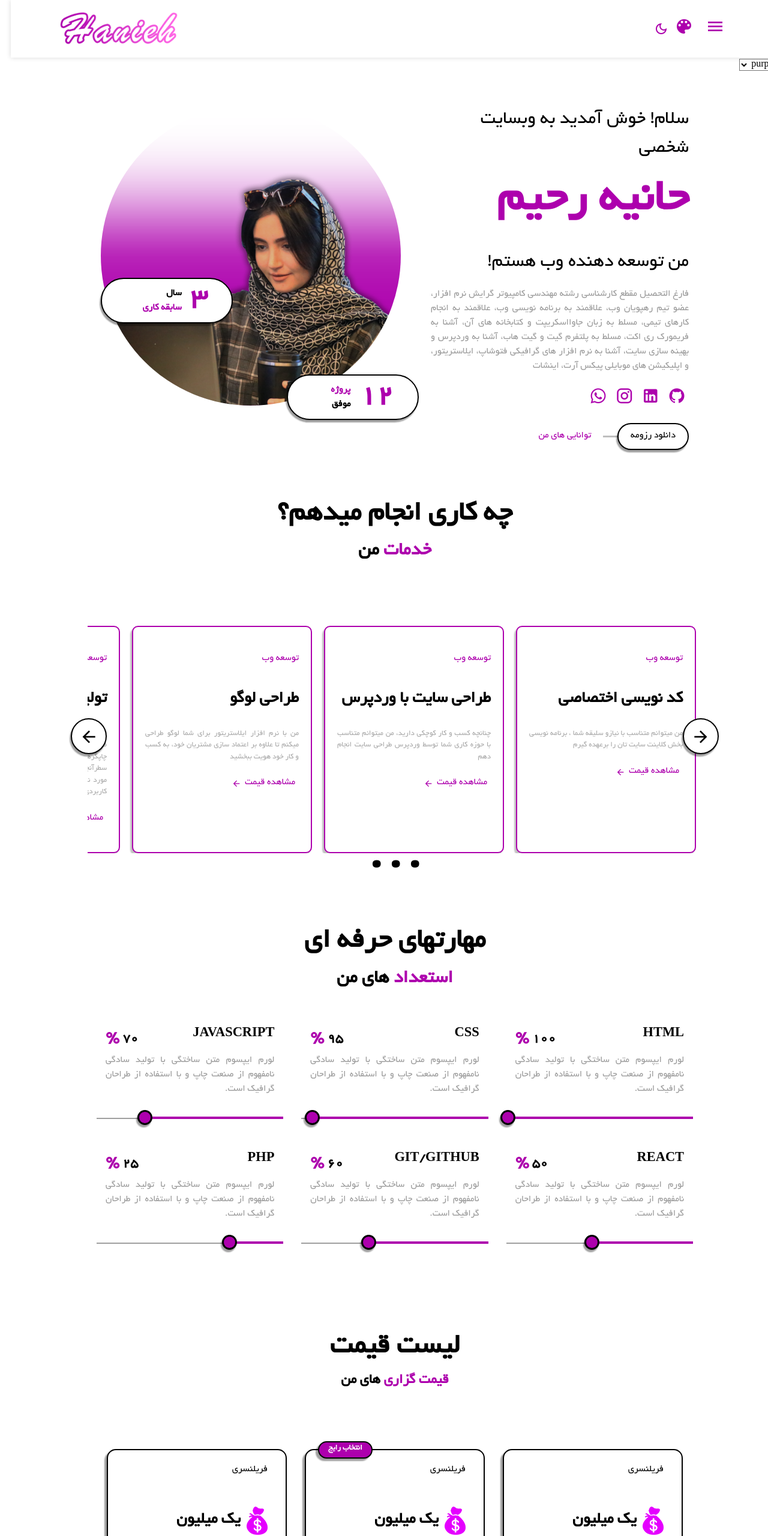
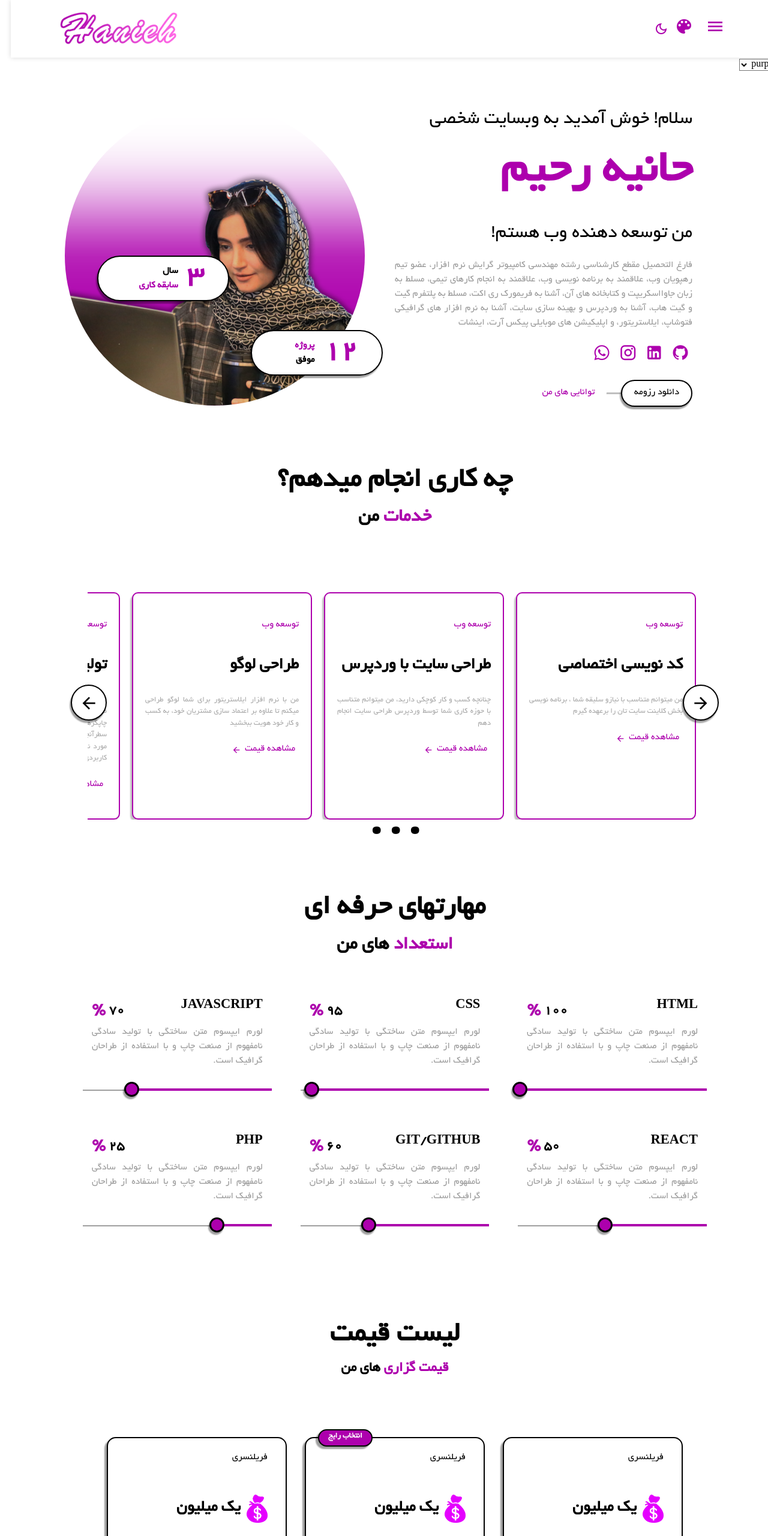
Before and after one commit to haniehhr1999/personal-site, a plain HTML site: page index.html in a window 1280 px wide. Shown: the top 2560 px of the page at 60% size. Drawn offline with nearby package versions, Linux system fonts and the light colour scheme.

Commit message:
responsive- part1

```diff
--- a/index.html
+++ b/index.html
@@ -58,7 +58,10 @@
             <i class="mdi mdi-whatsapp banafsh-color-md"></i>
         </div>
     </div>
-    <div class="general-introduction d-flex  ">
+    <div class="general-introduction col-12 px-5 pb-5">
+        <div class="px-lg-5 pb-lg-5 px-md-4">
+            <div class="px-lg-5 px-md-4 d-flex flex-wrap justify-content-center">
+                <div class="col-6 col-sm-12 col-md-6">
                     <div class="general-right">
                         <p class="general-txt text-black">سلام! خوش آمدید به وبسایت شخصی </p>
                         <h1 class="banafsh-color-md">حانیه رحیم</h1>
@@ -76,8 +79,10 @@
                             <hr>
                         </div>
                     </div>
+                </div>
+                <div class="col-6 col-sm-12 col-md-6">
                     <div class="general-left">
-            <img src="assets/ax-purple.png" alt="" width="500px">
+                        <img src="assets/ax-purple.png" alt="" width="500px" class="mypic">
                         <div class="container-btn con1 d-inline-flex bg-white">
                             <div class="conleft">
                                 <span class="nums banafsh-color-md">3</span>
@@ -94,6 +99,9 @@
                             <div class="conright">
                                 <span class="banafsh-color-md">پروژه</span> <br>
                                 <span class="text-black">موفق</span>
+                            </div>
+                        </div>
+                    </div>
                 </div>
             </div>
         </div>
@@ -182,9 +190,10 @@
             <span class="banafsh-color-md">استعداد</span>
             <span class="text-black">های من</span>
         </p>
-        <div class="professional-gp">
-            <div class="box-up d-flex">
-                <div class="box-talent">
+        <div class="professional-gp px-5">
+            <div class="box-up d-flex flex-wrap justify-content-center px-5">
+                <div class="col-4 col-sm-12 col-md-3 col-lg-4 p-4">
+                    <div class="box-talent position-relative ">
                         <div class="gp-title d-flex justify-content-between">
                             <span class="onvan text-black">HTML</span>
                             <div class="percent">
@@ -196,7 +205,9 @@
                         <div class="circles-prof circle1 bgd-banafsh-md"></div>
                         <div class="line line1 brdr-banafsh-md"></div>
                     </div>
-                <div class="box-talent">
+                </div>
+                <div class="col-4 col-sm-12 col-md-3 col-lg-4 p-4">
+                    <div class="box-talent position-relative ">
                         <div class="gp-title d-flex justify-content-between">
                             <span class="onvan text-black">CSS</span>
                             <div class="percent">
@@ -208,7 +219,9 @@
                         <div class="circles-prof circle2 bgd-banafsh-md"></div>
                         <div class="line line2 brdr-banafsh-md"></div>
                     </div>
-                <div class="box-talent">
+                </div>
+                <div class="col-4 col-sm-12 col-md-3 col-lg-4 p-4">
+                    <div class="box-talent position-relative ">
                         <div class="gp-title d-flex justify-content-between">
                             <span class="onvan text-black">JAVASCRIPT</span>
                             <div class="percent">
@@ -221,8 +234,8 @@
                         <div class="line line3 brdr-banafsh-md"></div>
                     </div>
                 </div>
-            <div class="box-down d-flex">
-                <div class="box-talent">
+                <div class="col-4 col-sm-12 col-md-3 col-lg-4 p-4">
+                    <div class="box-talent position-relative ">
                         <div class="gp-title d-flex justify-content-between">
                             <span class="onvan text-black">REACT</span>
                             <div class="percent">
@@ -234,7 +247,9 @@
                         <div class="circles-prof circle4 bgd-banafsh-md"></div>
                         <div class="line line4 brdr-banafsh-md"></div>
                     </div>
-                <div class="box-talent">
+                </div>
+                <div class="col-4 col-sm-12 col-md-3 col-lg-4 p-4">
+                    <div class="box-talent position-relative ">
                         <div class="gp-title d-flex justify-content-between">
                             <span class="onvan text-black">GIT/GITHUB</span>
                             <div class="percent">
@@ -246,7 +261,9 @@
                         <div class="circles-prof circle5 bgd-banafsh-md"></div>
                         <div class="line line5 brdr-banafsh-md"></div>
                     </div>
-                <div class="box-talent">
+                </div>
+                <div class="col-4 col-sm-12 col-md-3 col-lg-4 p-4">
+                    <div class="box-talent position-relative ">
                         <div class="gp-title d-flex justify-content-between">
                             <span class="onvan text-black">PHP</span>
                             <div class="percent">
@@ -261,14 +278,15 @@
                 </div>
             </div>
         </div>
+    </div>
     <div class="pricing">
         <h2 class="text-center text-black">لیست قیمت </h2>
         <p class="text-center para1">
             <span class="banafsh-color-md">قیمت گزاری</span>
             <span class="text-black">های من</span>
         </p>
-        <div class="price-gp d-flex justify-content-center">
-            <div class="box-price bg-white">
+        <div class="price-gp d-flex flex-wrap justify-content-center">
+            <div class="box-price col-4 col-sm-12 bg-white">
                 <span class="text-black">فریلنسری</span>
                 <div class="gp-title-price d-flex align-items-center">
                     <img src="assets/cash.png" alt="" width="35px">
@@ -293,7 +311,7 @@
                     <button class="btn-proj bgd-banafsh-md">شروع پروژه</button>
                 </div>
             </div>
-            <div class="box-price blaack bg-white">
+            <div class="box-price col-4 col-sm-12 blaack bg-white">
                 <div class="popular bgd-banafsh-md">انتخاب رایج</div>
                 <span class="text-black">فریلنسری</span>
                 <div class="gp-title-price d-flex align-items-center">
@@ -319,7 +337,7 @@
                     <button class="btn-proj bgd-banafsh-md">شروع پروژه</button>
                 </div>
             </div>
-            <div class="box-price bg-white">
+            <div class="box-price col-4 col-sm-12 bg-white">
                 <span class="text-black">فریلنسری</span>
                 <div class="gp-title-price d-flex align-items-center">
                     <img src="assets/cash.png" alt="" width="35px">
@@ -460,7 +478,7 @@
             </div>
         </div>
     </div>
-    <footer class="d-flex justify-content-between p-5 align-items-center">
+    <footer class="d-flex justify-content-between p-5 align-items-center bgd-banafsh-md">
         <p>
             <span>توسعه به عهده ی</span>
             <span style="color: #e100e1;">حانیه</span>
--- a/script.js
+++ b/script.js
@@ -224,22 +224,22 @@ mdi6.addEventListener('click' , function(){
 })
 
 // dark mode & light mode ==========================================================================
-var moon = document.querySelector('.moon')
-var sun = document.querySelector('.sun')
-var me = document.querySelector('.general-left img')
-var myLogo = document.querySelector('.header-left img')
-var select = document.querySelector('select')
+const moon = document.querySelector('.moon')
+const sun = document.querySelector('.sun')
+const me = document.querySelector('.general-left img')
+const myLogo = document.querySelector('.header-left img')
+const select = document.querySelector('select')
 
-var banafshMedium = document.querySelectorAll('.banafsh-color-md')
-var textBlack = document.querySelectorAll('.text-black')
-var bgLight = document.querySelectorAll('.bg-white')
-var bgBanafshMd = document.querySelectorAll('.bgd-banafsh-md')
-var brdrBanafshMd = document.querySelectorAll('.brdr-banafsh-md')
-var chooseColor = document.querySelectorAll('.choose-color')
-var options = document.querySelectorAll('option')
-var corrects = document.querySelectorAll('.list-unstyled img')
-var cashs = document.querySelectorAll('.gp-title-price img')
-var hovers = document.querySelectorAll('.hovers')
+const banafshMedium = document.querySelectorAll('.banafsh-color-md')
+const textBlack = document.querySelectorAll('.text-black')
+const bgLight = document.querySelectorAll('.bg-white')
+const bgBanafshMd = document.querySelectorAll('.bgd-banafsh-md')
+const brdrBanafshMd = document.querySelectorAll('.brdr-banafsh-md')
+const chooseColor = document.querySelectorAll('.choose-color')
+const options = document.querySelectorAll('option')
+const corrects = document.querySelectorAll('.list-unstyled img')
+const cashs = document.querySelectorAll('.gp-title-price img')
+const hovers = document.querySelectorAll('.hovers')
 
 function changMoon() {
     if (select.value == 'blue') {
@@ -755,4 +755,33 @@ sun.addEventListener('click' , function(){
         changSun()
     })
 })
-console.log("2" - "1");
+////////////////////////////////////////////////////////////////////////////////
+// fore change moon &&&&&&&&&&&&&&&&&&&&&&&&&&&&&&&&&&&&&&&&&&&&&&
+// function forHovers(addClass){
+//     const arrayRemoveMd = ['bgd-banafsh-md' , 'bgd-pink-md', 'bgd-red-md', 'bgd-blue-md','bgd-yellow-md' ,'bgd-green-md']
+//     const arrayRemoveLit = ['bgd-pink-lit' , 'bgd-yellow-lit', 'bgd-green-lit','bgd-red-lit' , 'bgd-banafsh-lit']
+
+//     hovers.forEach(itemHover => {
+//         itemHover.addEventListener('mouseenter' , function(){
+//             itemHover.classList.add(addClass)
+//             itemHover.classList.remove('bgd-dark')
+//             arrayRemoveLit.forEach(itemArrayRemoveLit => {
+//                 itemHover.classList.remove(itemArrayRemoveLit)
+//             });
+//             console.log(arrayRemoveLit);
+//             arrayRemoveMd.forEach(itemArrayRemoveMd => {
+//                 itemHover.classList.remove(itemArrayRemoveMd)
+//             });
+//         })
+//         itemHover.addEventListener('mouseleave' , function(){
+//             itemHover.classList.add('bgd-dark')
+//             itemHover.classList.remove('bg-white')
+//             arrayRemoveLit.push(addClass)
+//             console.log(arrayRemoveLit);
+//             arrayRemoveMd.forEach(itemArrayRemoveMd => {
+//                 itemHover.classList.remove(itemArrayRemoveMd)
+//             });
+//         })
+//     });
+// }
+// forHovers('bgd-red-lit')
--- a/style.css
+++ b/style.css
@@ -17,9 +17,6 @@ h1{
     height: 80px;
     width: 80px;
 }
-.general-introduction{
-    padding: 0 150px 80px 150px;
-}
 .general-txt{
     font-size: 2rem;
 }
@@ -29,10 +26,6 @@ h1{
     transition: 0.5s;
     cursor: pointer;
 }
-/* .general-icons i:hover{
-    transform: scale(1.5);
-    color: #8a2296;
-} */
 .grey{
     color: rgb(156, 156, 156);
     text-align: justify;
@@ -56,51 +49,6 @@ h1{
     border-radius: 50px;
     margin-left: 20px;
 }
-/* .general-btns button.bgd-dark{
-    color: ;
-    background-color: ;
-}
-.general-btns button.bg-white{
-    color: ;
-    background-color: ;
-} */
-/* .btn-nonbrdr.banafsh-color-md + .btn-brdr{
-    background-color: #fff;
-}
-.btn-nonbrdr.blue-color-md + .btn-brdr{
-    background-color: #fff;
-}
-.btn-nonbrdr.yellow-color-md + .btn-brdr{
-    background-color: #fff;
-}
-.btn-nonbrdr.red-color-md + .btn-brdr{
-    background-color: #fff;
-}
-.btn-nonbrdr.green-color-md + .btn-brdr{
-    background-color: #fff;
-}
-.btn-nonbrdr.pink-color-md + .btn-brdr{
-    background-color: #fff;
-}
-
-.btn-nonbrdr.banafsh-color-md + .btn-brdr:hover{
-    background-color: #AD00AD;
-}
-.btn-nonbrdr.blue-color-md + .btn-brdr:hover{
-    background-color: #AD00AD;
-}
-.btn-nonbrdr.yellow-color-md + .btn-brdr:hover{
-    background-color: #AD00AD;
-}
-.btn-nonbrdr.red-color-md + .btn-brdr:hover{
-    background-color: #AD00AD;
-}
-.btn-nonbrdr.green-color-md + .btn-brdr:hover{
-    background-color: #AD00AD;
-}
-.btn-nonbrdr.pink-color-md + .btn-brdr:hover{
-    background-color: #AD00AD;
-} */
 .btn-brdr{
     border: 2px solid #000;
     background-color: white;
@@ -168,30 +116,6 @@ h1{
     background: #AD00AD;
     border-radius: 10px;
 }
-/* .btn-nonbrdr.banafsh-color-md + ::-webkit-scrollbar-thumb{
-    background: #AD00AD;
-    border-radius: 10px;
-}
-.btn-nonbrdr.blue-color-md + ::-webkit-scrollbar-thumb{
-    background: #1400c4;
-    border-radius: 10px;
-}
-.btn-nonbrdr.yellow-color-md + ::-webkit-scrollbar-thumb{
-    background: #ffd900;
-    border-radius: 10px;
-}
-.btn-nonbrdr.red-color-md + ::-webkit-scrollbar-thumb{
-    background: #af0000;
-    border-radius: 10px;
-}
-.btn-nonbrdr.green-color-md + ::-webkit-scrollbar-thumb{
-    background: #3a8b00;
-    border-radius: 10px;
-}
-.btn-nonbrdr.pink-color-md + ::-webkit-scrollbar-thumb{
-    background: #ff00aa;
-    border-radius: 10px;
-} */
 /* for header ============================================= */
 header{
     padding: 20px 80px;
@@ -253,14 +177,10 @@ header.bg-white{
     cursor: pointer;
     transition: 0.5s;
 }
-/* .mdi-close:hover{
-    color: #d510eb;
-} */
 .social-media{
     margin-right: 80px;
 }
 .social-media i{
-    /* color: #d510eb; */
     font-size: 2rem;
     cursor: pointer;
     margin-left: 10px;
@@ -273,9 +193,6 @@ ul li a{
     transition: 0.5s;
     display: inline-block;
     margin: 7px 0;
-}
-ul li a:hover{
-    /* color: #d510eb; */
 }
 
 /* for services ============================================================================== */
@@ -324,7 +241,6 @@ ul li a:hover{
     transition: 0.5s;
 }
 .arrows .mdi:hover{
-    /* background-color: #8a2296 ; */
     color: white ;
 }
 .arrR{
@@ -374,10 +290,6 @@ ul li a:hover{
     font-size: 2rem;
     font-weight: bold;
 }
-.professional-gp{
-    width: 80%;
-    margin: auto;
-}
 .onvan , .percent{
     font-weight: bold;
     font-size: 1.4rem;
@@ -386,10 +298,9 @@ ul li a:hover{
     font-size: 2rem;
 }
 .box-talent{
-    margin: 15px;
+    min-width: 300px;
     padding: 20px 15px;
     border-bottom: 2px solid rgb(159, 159, 159);
-    position: relative;
 }
 .circles-prof{
     width: 25px;
@@ -468,7 +379,7 @@ ul li a:hover{
     border: 2px solid rgb(0, 0, 0);
     box-shadow: -4px 4px 2px rgba(0, 0, 0, 0.375);
     background-color: white;
-    width: 300px;
+    max-width: 300px;
     border-radius: 15px;
     padding: 0px 30px;
     margin: 80px 0;
@@ -528,7 +439,6 @@ ul li a:hover{
     transition: 0.5s;
 }
 .btn-con button:hover{
-    /* color: #a800ba; */
     background-color: #fff;
 }
 /* for blogs================================================= */
@@ -595,7 +505,6 @@ ul li a:hover{
     transition: 0.5s;
 }
 .btn-read-more:hover{
-    /* background-color: #a800ba; */
     color: white;
 }
 /* for resume =============================================== */
@@ -677,7 +586,6 @@ ul li a:hover{
 }
 /* for footer =========================================== */
 footer{
-    background-color: #400047;
     color: #fff;
 }
 .footer-icons i{
@@ -685,10 +593,6 @@ footer{
     cursor: pointer;
     transition: 0.5s;
 }
-/* .footer-icons i:hover{
-    color: #de7be9;
-    transform: scale(1.3);
-} */
 /* color for themes ================================================ */
 .banafsh-color-md{
     color: #AD00AD;
@@ -851,3 +755,23 @@ footer{
 .pink{
     background-color: #ff00aa;
 }
+@media only screen and (min-width: 0) and (max-width: 571px){
+    .mypic{
+        width: 200px;
+    }
+}
+@media only screen and (min-width: 576px) and (max-width: 767px){
+    .mypic{
+        width: 200px;
+    }
+}
+@media only screen and (min-width: 768px) and (max-width: 991px){
+    .mypic{
+        width: 350px;
+    }
+}
+@media only screen and (min-width: 992px) {
+    .mypic{
+        width: 500px;
+    }
+}
```
Also changed, not shown: assets/Untitled-3.png (deleted), assets/ax.png (deleted), assets/c-lit-yellow.webp (added), assets/cash2.png (deleted), assets/correct.webp (added), assets/logo1.png (deleted), assets/logo2.png (deleted), assets/moon.png (deleted), assets/sun.png (deleted), assets/عکس من.png (deleted). Lines whose indentation alone changed are shown as unchanged.
